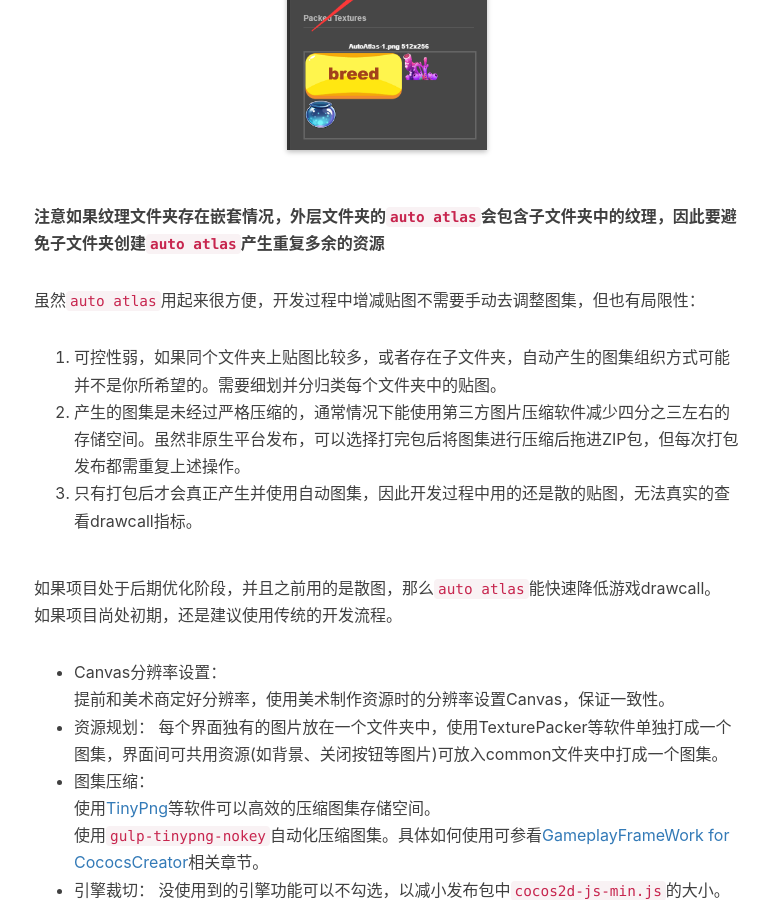
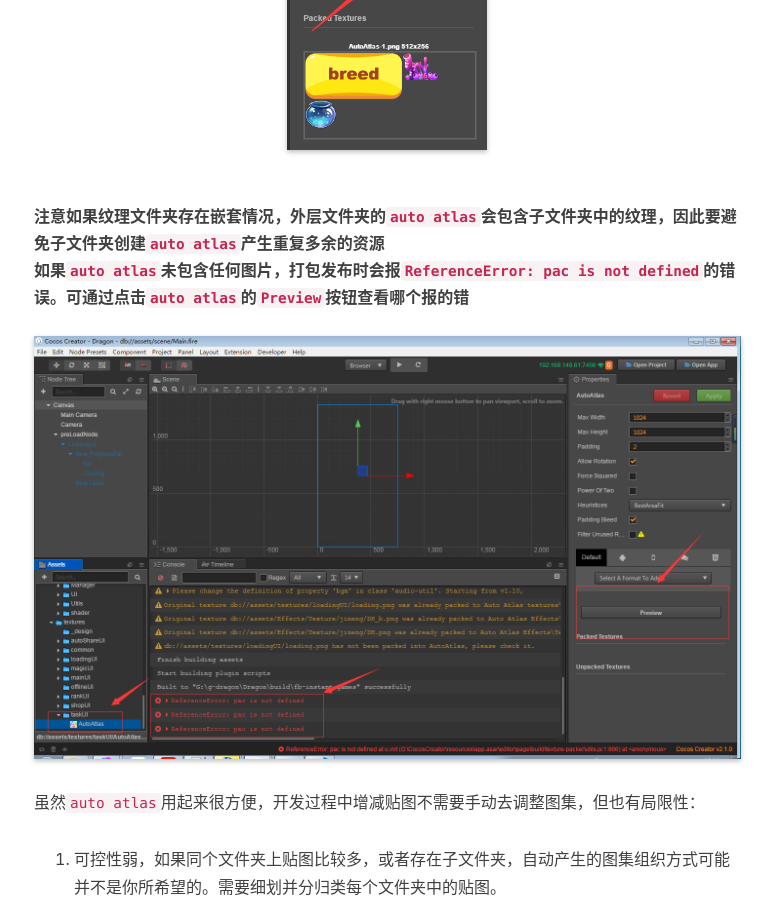
Before and after one commit to huangx916/huangx916.github.io, a Jekyll site: the page built from _posts/2018-12-04-cocos.markdown, in a window 1280 px wide and 900 px high, scrolled down 1580 px. Shown: the whole window, without its empty margins (231-1005 px from the left). Built offline with Jekyll 4.4.1, drawn with Linux system fonts in a browser that asks for light colours; nearby versions of some CDN libraries; comment, search, counter and statistics services are not loaded.

Commit message:
cocos note

```diff
--- a/_posts/2018-12-04-cocos.markdown
+++ b/_posts/2018-12-04-cocos.markdown
@@ -24,6 +24,8 @@ cocoscreator提供了自动合并图集功能的`auto atlas`，只需要在纹
 然后在属性框点击`Preview`便能看到自动产生的图集。
 <img class="shadow" src="/img/in-post/cocos/2.png" width="200">
 **注意如果纹理文件夹存在嵌套情况，外层文件夹的`auto atlas`会包含子文件夹中的纹理，因此要避免子文件夹创建`auto atlas`产生重复多余的资源**
+**如果`auto atlas`未包含任何图片，打包发布时会报`ReferenceError: pac is not defined`的错误。可通过点击`auto atlas`的`Preview`按钮查看哪个报的错**
+<img class="shadow" src="/img/in-post/cocos/7.png" width="1200">
 
 虽然`auto atlas`用起来很方便，开发过程中增减贴图不需要手动去调整图集，但也有局限性：
 1. 可控性弱，如果同个文件夹上贴图比较多，或者存在子文件夹，自动产生的图集组织方式可能并不是你所希望的。需要细划并分归类每个文件夹中的贴图。
```
Also changed, not shown: img/in-post/cocos/7.png (added).
